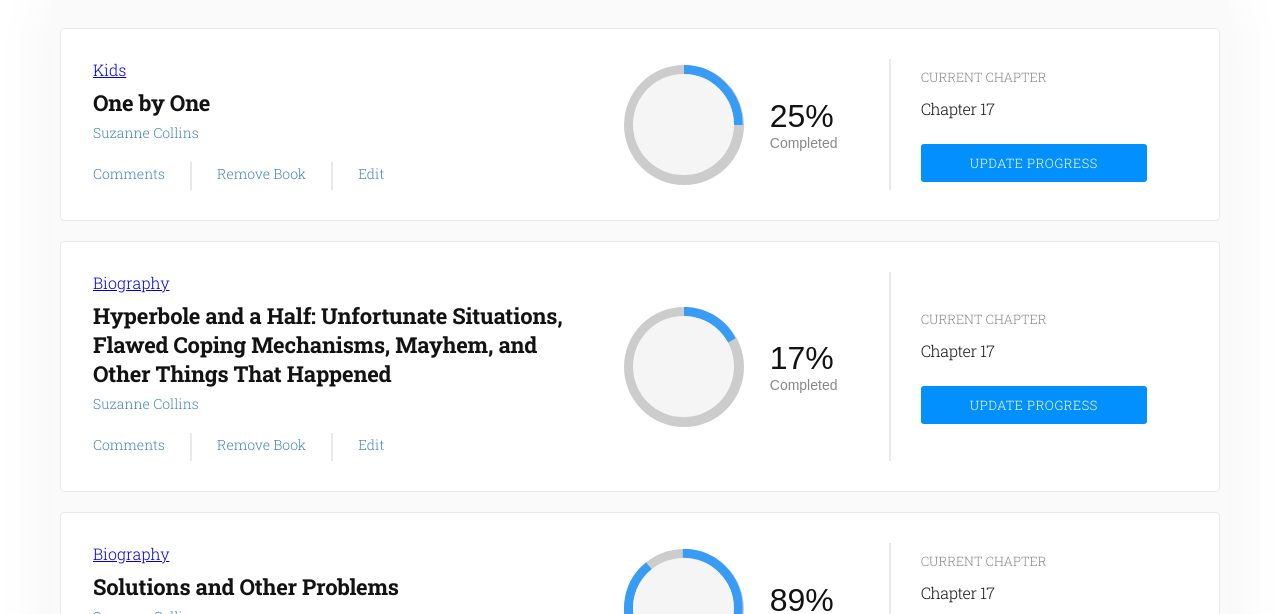
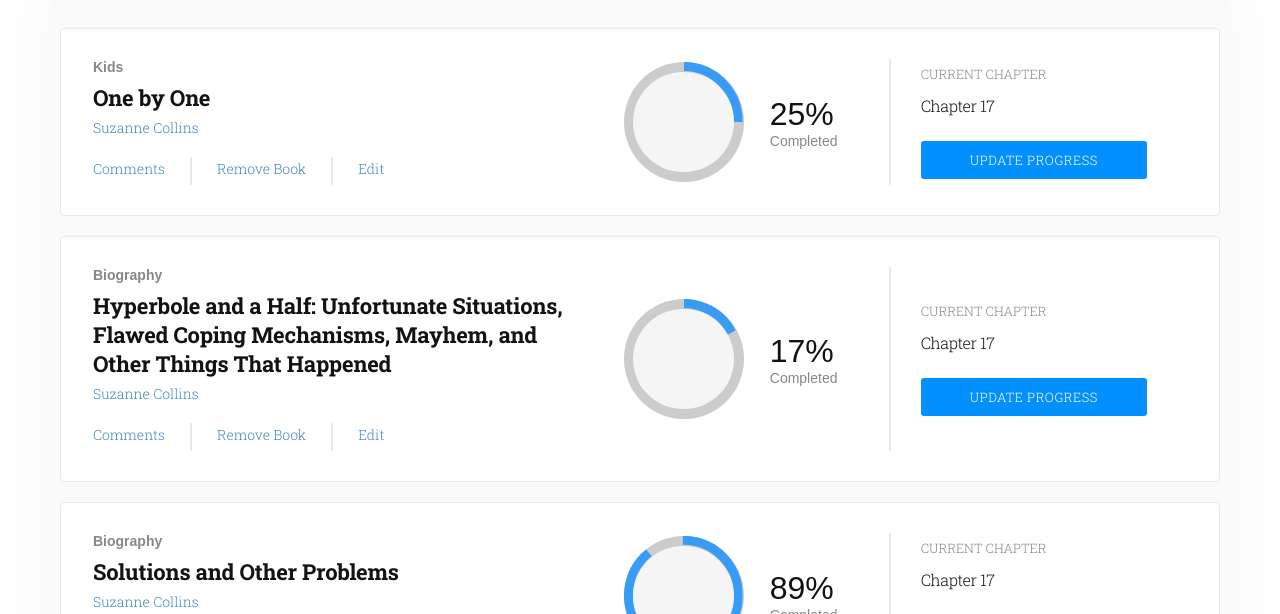
Before and after one commit to nurislam-ab/bookstore_react_project, a React (Create React App) app: page / in a window 1280 px wide. Shown: the part 142-756 px from the top of the page. Built offline with nearby package versions, Linux system fonts and the light colour scheme; a web font is replaced by a local one.

Commit message:
Update styles for the category link in the book preview card

```diff
--- a/src/Book.scss
+++ b/src/Book.scss
@@ -27,11 +27,18 @@
     flex-direction: column;
     width: 45%;
 
-    span.book-category {
+    a.book-category {
       opacity: 0.5;
       font-family: 'Montserrat-Bold', Arial, Helvetica, sans-serif;
       font-size: 14px;
       font-weight: bold;
+      transition: 0.3s;
+      color: $black_three;
+      text-decoration: none;
+
+      &:hover {
+        opacity: 1;
+      }
     }
 
     h2.book-title {
```
